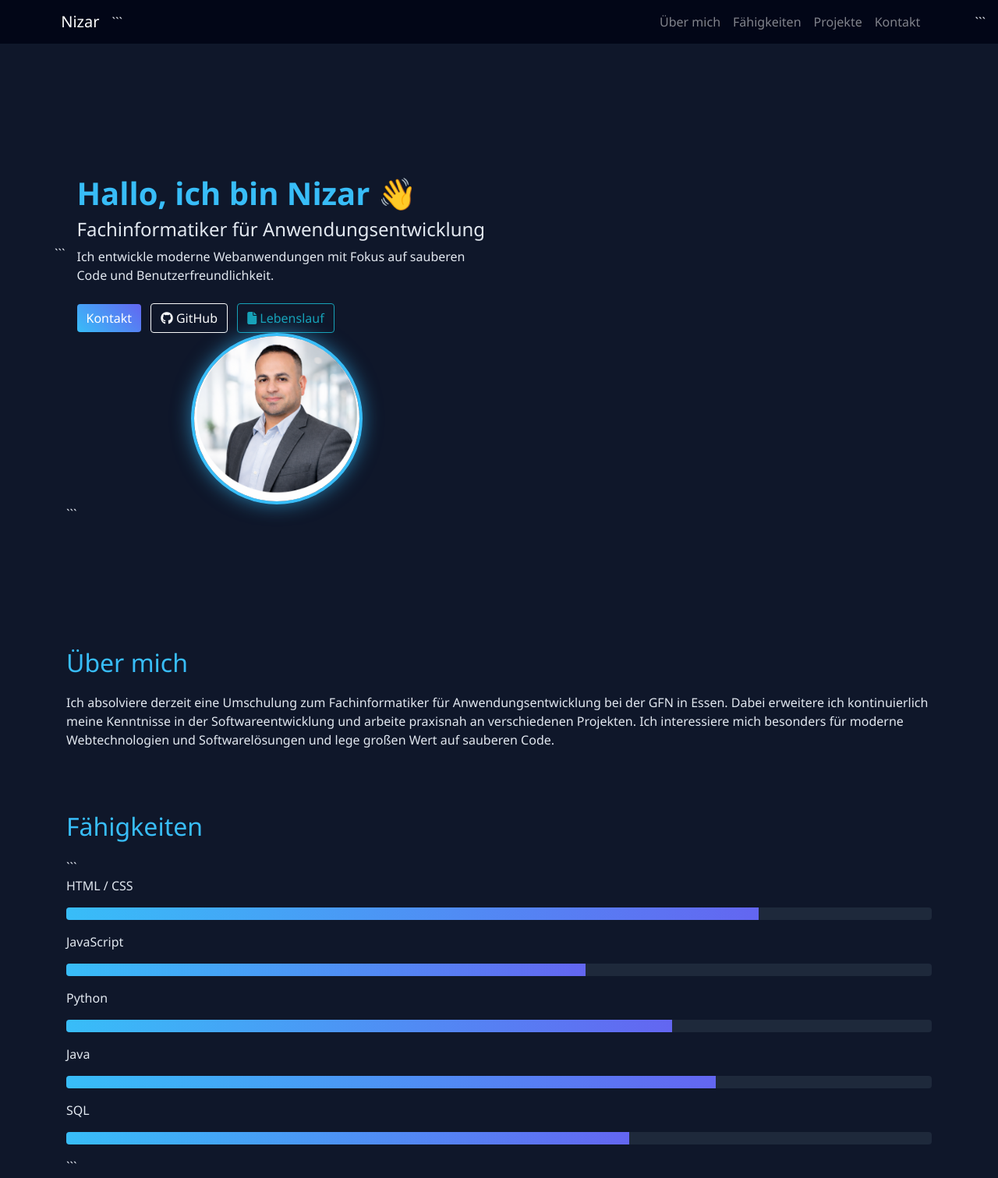
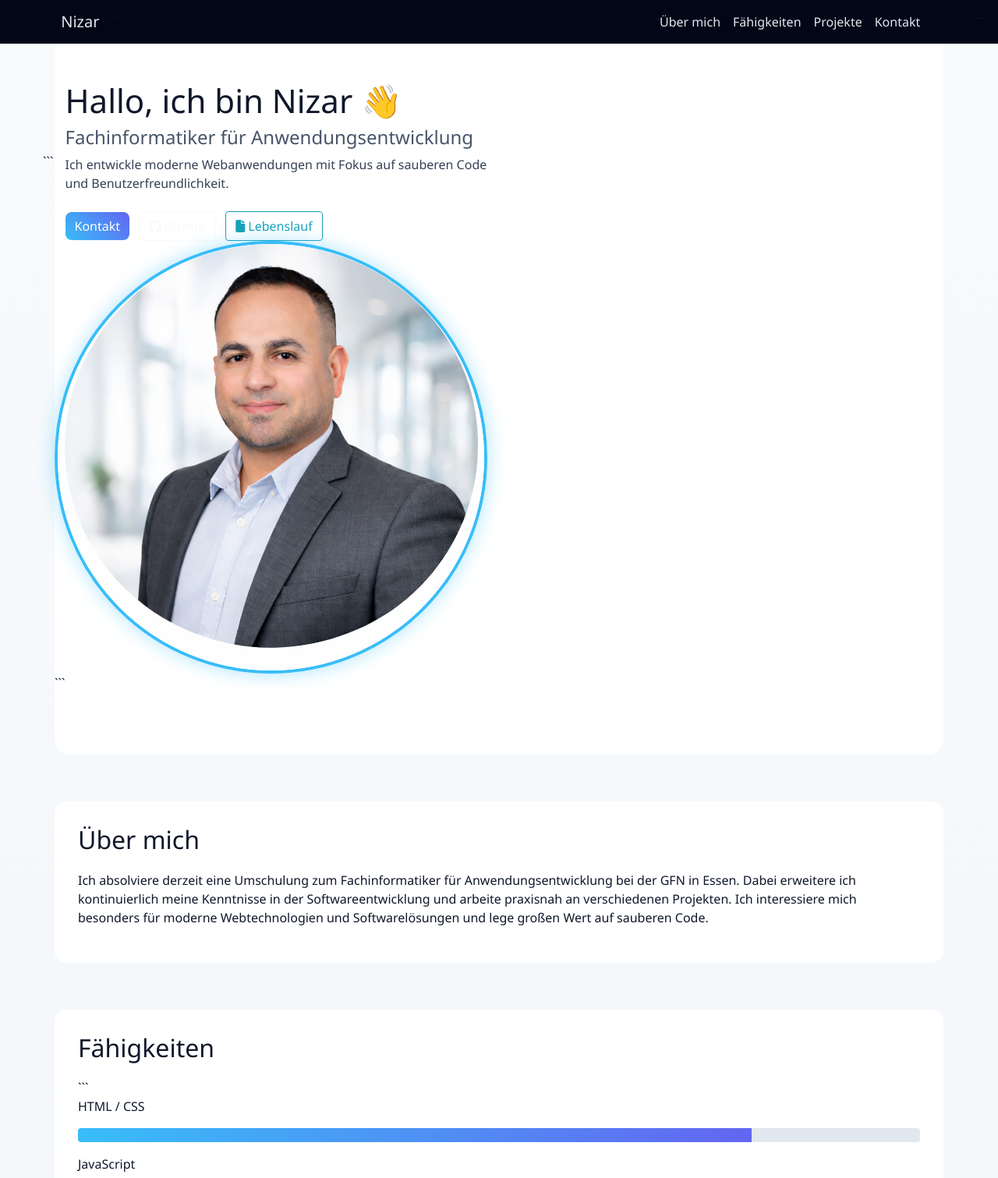
Before and after one commit to nizaro91-creator/personal-portfolio, a plain HTML site: page index.html in a window 1280 px wide. Shown: the top 1511 px of the page at 78% size. Drawn offline with nearby package versions, Linux system fonts and the light colour scheme.

Commit message:
styles.css

```diff
--- a/styles.css
+++ b/styles.css
@@ -1,67 +1,109 @@
+/* GENERAL */
 body {
     font-family: 'Segoe UI', sans-serif;
-background-color: #0f172a;
-color: #e2e8f0;
+    background: linear-gradient(to bottom, #f8fafc, #f1f5f9);
+    color: #0f172a;
+}
+
+html {
+    scroll-behavior: smooth;
 }
 
 /* NAVBAR */
 .navbar {
-background-color: #020617 !important;
+    background-color: #020617;
+}
+
+.navbar a {
+    color: #e2e8f0 !important;
+}
+
+.navbar a:hover {
+    color: #38bdf8 !important;
 }
 
 /* HERO */
 #hero {
-padding-top: 120px;
-padding-bottom: 80px;
+    background: #ffffff;
+    padding: 80px 0;
+    border-radius: 20px;
+    animation: fadeIn 1.2s ease-in-out;
 }
 
 #hero h1 {
-color: #38bdf8;
-font-weight: bold;
+    font-size: 42px;
+    color: #0f172a;
+}
+
+#hero h4 {
+    color: #475569;
+}
+
+#hero p {
+    color: #334155;
+}
+
+.profile-img {
+    border: 4px solid #38bdf8;
+    box-shadow: 0 0 25px rgba(56, 189, 248, 0.4);
+    transition: 0.4s;
+}
+
+.profile-img:hover {
+    transform: scale(1.05);
 }
 
 /* BUTTON */
 .btn-primary {
     background: linear-gradient(45deg, #38bdf8, #6366f1);
     border: none;
-}
-
-/* IMAGE */
-.profile-img {
-max-width: 220px;
-border: 4px solid #38bdf8;
-box-shadow: 0 0 25px rgba(56, 189, 248, 0.6);
+    border-radius: 8px;
 }
 
 /* SECTION */
 section {
-margin-top: 80px;
+    margin-bottom: 60px;
 }
 
+section:not(#hero) {
+    background: #ffffff;
+    padding: 30px;
+    border-radius: 16px;
+}
+
+/* HEADINGS */
 h2 {
-color: #38bdf8;
+    color: #0f172a;
     margin-bottom: 20px;
+}
+
+/* SKILLS */
+.progress {
+    height: 18px;
+    background-color: #e2e8f0;
+}
+
+.progress-bar {
+    background: linear-gradient(90deg, #38bdf8, #6366f1);
+    transition: width 1.5s;
 }
 
 /* CARDS */
 .card {
-background-color: #1e293b;
-border: none;
+    background-color: #f8fafc;
     border-radius: 12px;
     transition: 0.3s;
 }
 
 .card:hover {
-transform: scale(1.03);
+    transform: translateY(-8px) scale(1.02);
 }
 
-/* PROGRESS */
-.progress {
-background-color: #1e293b;
-}
-
-.progress-bar {
-background: linear-gradient(90deg, #38bdf8, #6366f1);
+/* FORM */
+input, textarea {
+    background-color: #ffffff;
+    border: 1px solid #cbd5f5;
+    color: #0f172a;
 }
 
 /* FOOTER */
@@ -69,3 +111,15 @@ footer {
     background-color: #020617;
     color: #94a3b8;
 }
+
+/* ANIMATION */
+@keyframes fadeIn {
+    from {
+        opacity: 0;
+        transform: translateY(30px);
+    }
+    to {
+        opacity: 1;
+        transform: translateY(0);
+    }
+}
```
Lines whose indentation alone changed are shown as unchanged.
